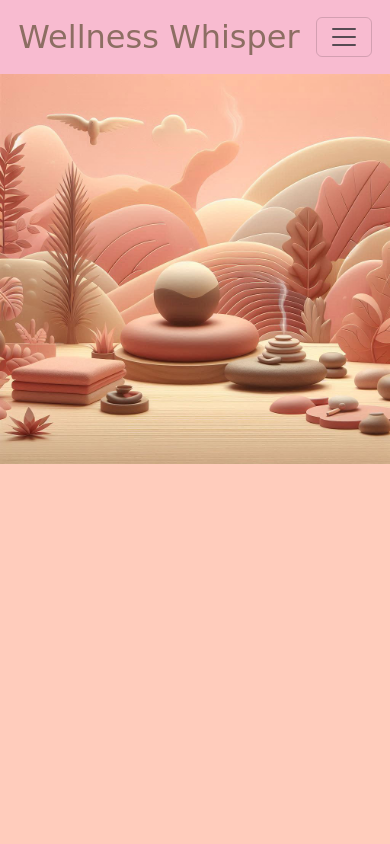
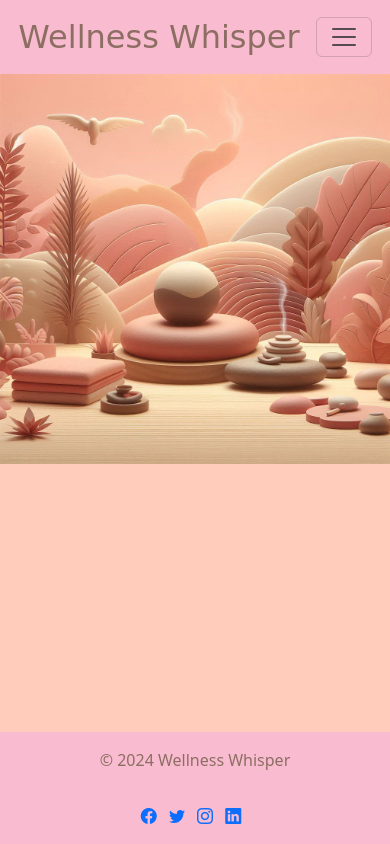
Before and after one commit to Celina-talib/flagstone-project, a plain HTML site: page index.html in a window 390 px wide. Drawn offline with nearby package versions, Linux system fonts and the light colour scheme; a web font is replaced by a local one.

Commit message:
Add footer, social media links and icons. Fix the flexbox error causing unresponsiveness in mobile viewport

```diff
--- a/assets/css/style.css
+++ b/assets/css/style.css
@@ -1,4 +1,18 @@
 /* assets/css/style.css */
+
+/* Ensure the body and html take up the full height */
+html, body {
+    height: 100%;
+    margin: 0;
+    padding: 0;
+    overflow-x: hidden; /* Prevent horizontal overflow */
+}
+
+/* Use flexbox to structure the layout */
+body {
+    display: flex;
+    flex-direction: column;
+}
 
 /* Navbar background color */
 .navbar {
@@ -37,6 +51,8 @@
 body {
     background-color: #FFCCBC; /* Warm Pastel Peach */
     color: #8D6E63; /* Earthy Text */
+    overflow-x: hidden; /* Prevent horizontal overflow */
+    flex: 1; /* Allow the body to grow and fill the available space */
 }
 
 /* Header styling */
@@ -59,3 +75,27 @@ body {
 .hero {
     padding: 0;
 }
+
+/* Footer styling */
+.footer {
+    background-color: #F8BBD0; /* Warm Pastel Pink */
+    color: #8D6E63; /* Earthy Text */
+    flex-shrink: 0; /* Prevent the footer from shrinking */
+}
+
+.footer .footer-img {
+    max-width: 100px; /* Adjust the size as needed */
+    margin: 10px;
+    filter: invert(34%) sepia(19%) saturate(746%) hue-rotate(329deg) brightness(92%) contrast(89%); /* Apply color filter */
+}
+
+/* Social media icons styling */
+.footer .social-icon {
+    color: #8D6E63; /* Earthy Text */
+    font-size: 1.5rem; /* Adjust size as needed */
+    margin: 0 10px;
+}
+
+.footer .social-icon:hover {
+    color: #6D4C41; /* Darker Earthy Text on hover */
+}
--- a/index.html
+++ b/index.html
@@ -42,6 +42,27 @@
   </div>
 </section>
 
+  <!-- Footer -->
+  <footer class="footer text-center text-lg-start py-3 mt-auto">
+    <div class="container">
+        <div class="row">
+            <div class="col-md-6 text-md-start mb-3 mb-md-0">
+                <p>© 2024 Wellness Whisper</p>
+            </div>
+            <div class="col-md-6 text-md-end">
+                <a href="https://www.facebook.com/" target="_blank" rel="noopener noreferrer"
+                    aria-label="Visit our Facebook page" class="me-2"><i class="bi bi-facebook"></i></a>
+                <a href="https://x.com/" target="_blank" rel="noopener noreferrer"
+                    aria-label="Follow us on Twitter" class="me-2"><i class="bi bi-twitter"></i></a>
+                <a href="https://www.instagram.com/" target="_blank" rel="noopener noreferrer"
+                    aria-label="Follow us on Instagram" class="me-2"><i class="bi bi-instagram"></i></a>
+                <a href="https://www.linkedin.com/" target="_blank" rel="noopener noreferrer"
+                    aria-label="Connect with us on LinkedIn" class="me-2"><i class="bi bi-linkedin"></i></a>
+            </div>
+        </div>
+    </div>
+</footer>
+
 <script src="https://cdn.jsdelivr.net/npm/bootstrap@5.3.3/dist/js/bootstrap.bundle.min.js" integrity="sha384-YvpcrYf0tY3lHB60NNkmXc5s9fDVZLESaAA55NDzOxhy9GkcIdslK1eN7N6jIeHz" crossorigin="anonymous"></script>
 </body>
 </html>
```
